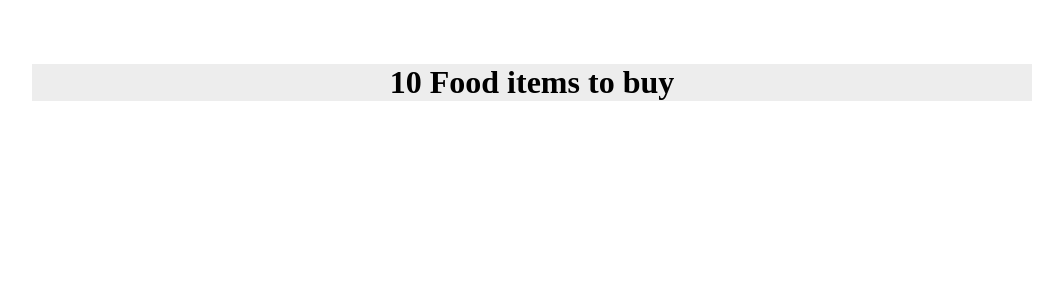
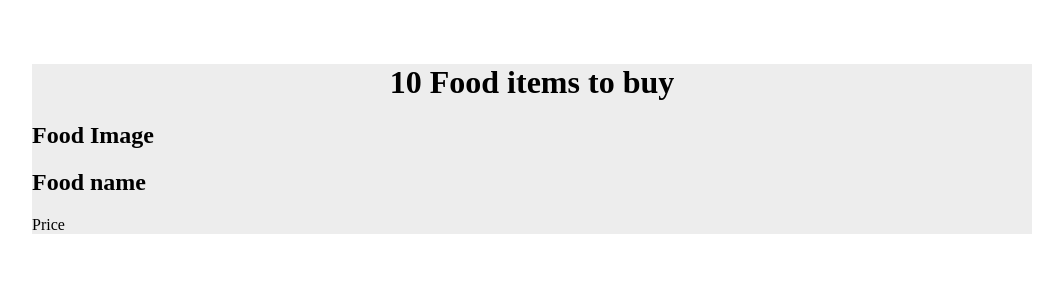
Before and after one commit to Joycey83/food-shopping-list, a React (Vite) app: page / in a window 1280 px wide. Shown: the top 300 px of the page, without its empty margins (108-1171 px from the left). Built offline with nearby package versions, Linux system fonts and the light colour scheme.

Commit message:
creating a food product container and adding placeholder text and rendering it in the browser to see what it looks like

```diff
--- a/src/App.jsx
+++ b/src/App.jsx
@@ -7,6 +7,11 @@ function App() {
   return (
     <div className="shopping--container">
       <h1>{food.length} Food items to buy</h1>
+      <div className="product--container">
+        <h2>Food Image</h2>
+        <h2>Food name</h2>
+        <p>Price</p>
+      </div>
     </div>
   );
 }
```
